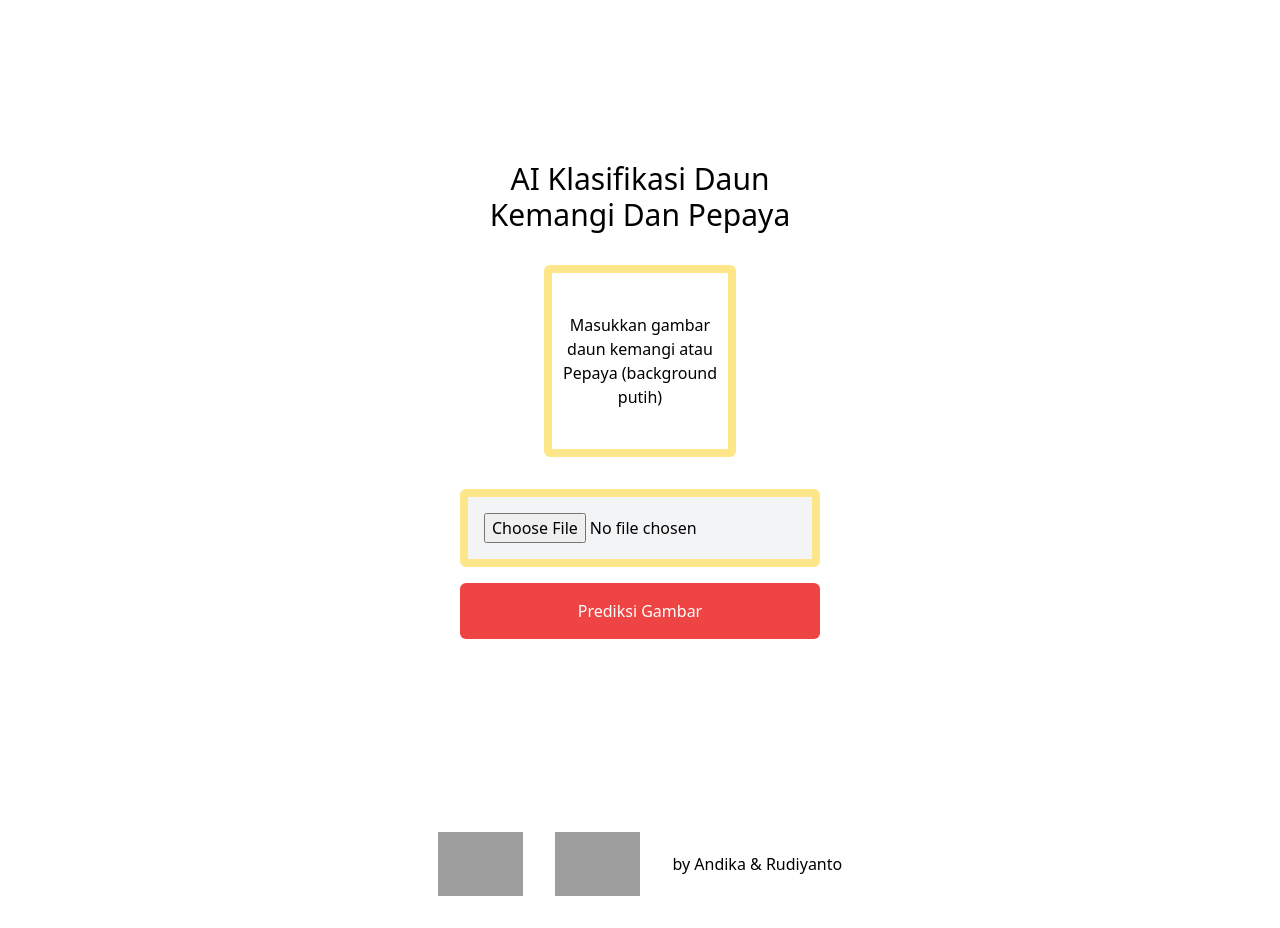
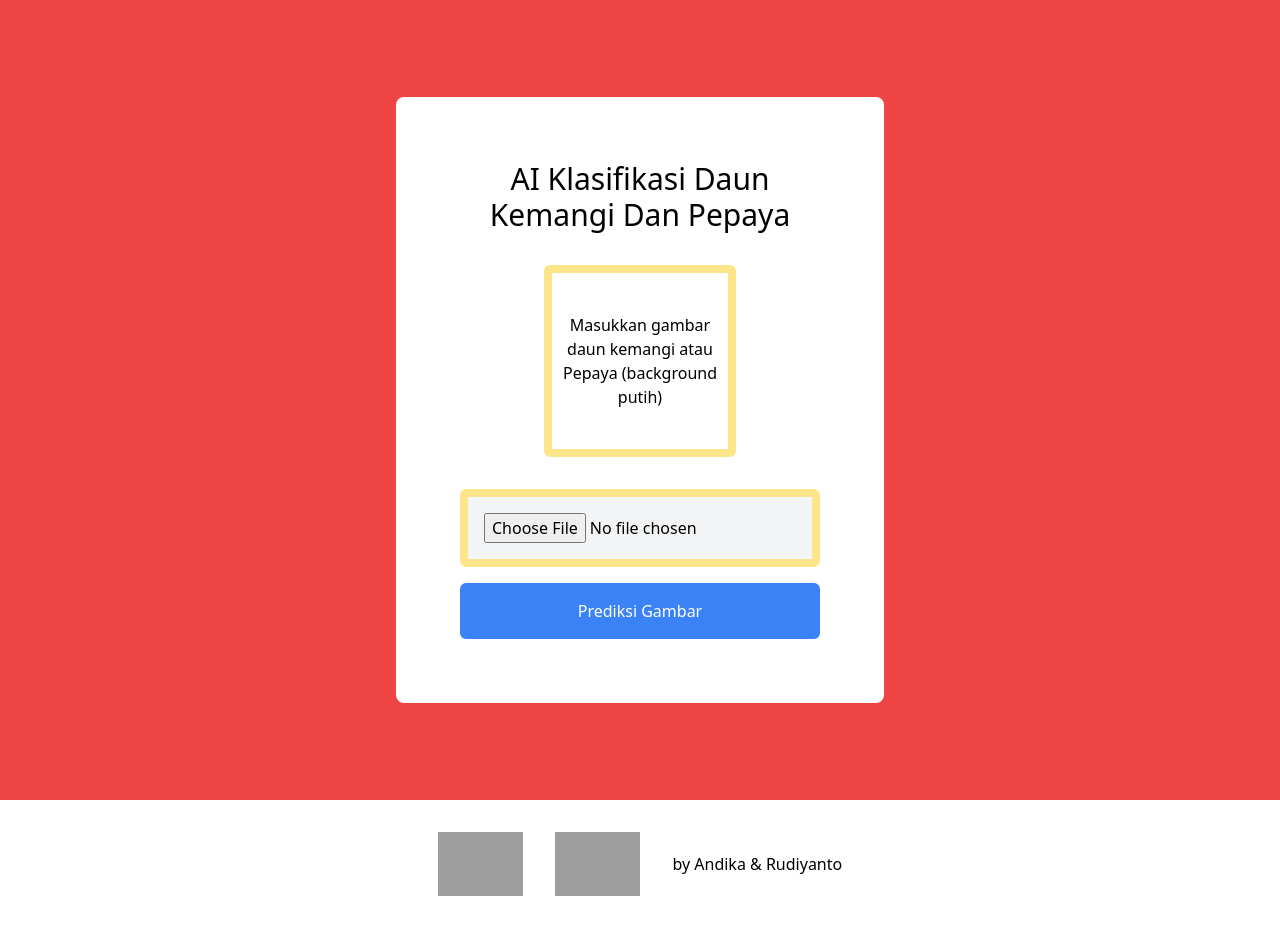
Before and after one commit to rudito1/leaf-classification-ai, a Flask app: page / in a window 1280 px wide. Run offline with Flask 2, Linux system fonts and the light colour scheme; grey boxes are pictures that could not be loaded.

Commit message:
Update index.html

```diff
--- a/templates/index.html
+++ b/templates/index.html
@@ -18,7 +18,7 @@
                 items-center
                 w-screen
                 h-screen
-                bg-reed-500
+                bg-red-500
             "
         >
             <main
@@ -78,7 +78,7 @@
                     />
                     <button
                         type="submit"
-                        class="p-4 bg-red-500 text-white rounded-md"
+                        class="p-4 bg-blue-500 text-white rounded-md"
                     >
                         Prediksi Gambar
                     </button>
```
